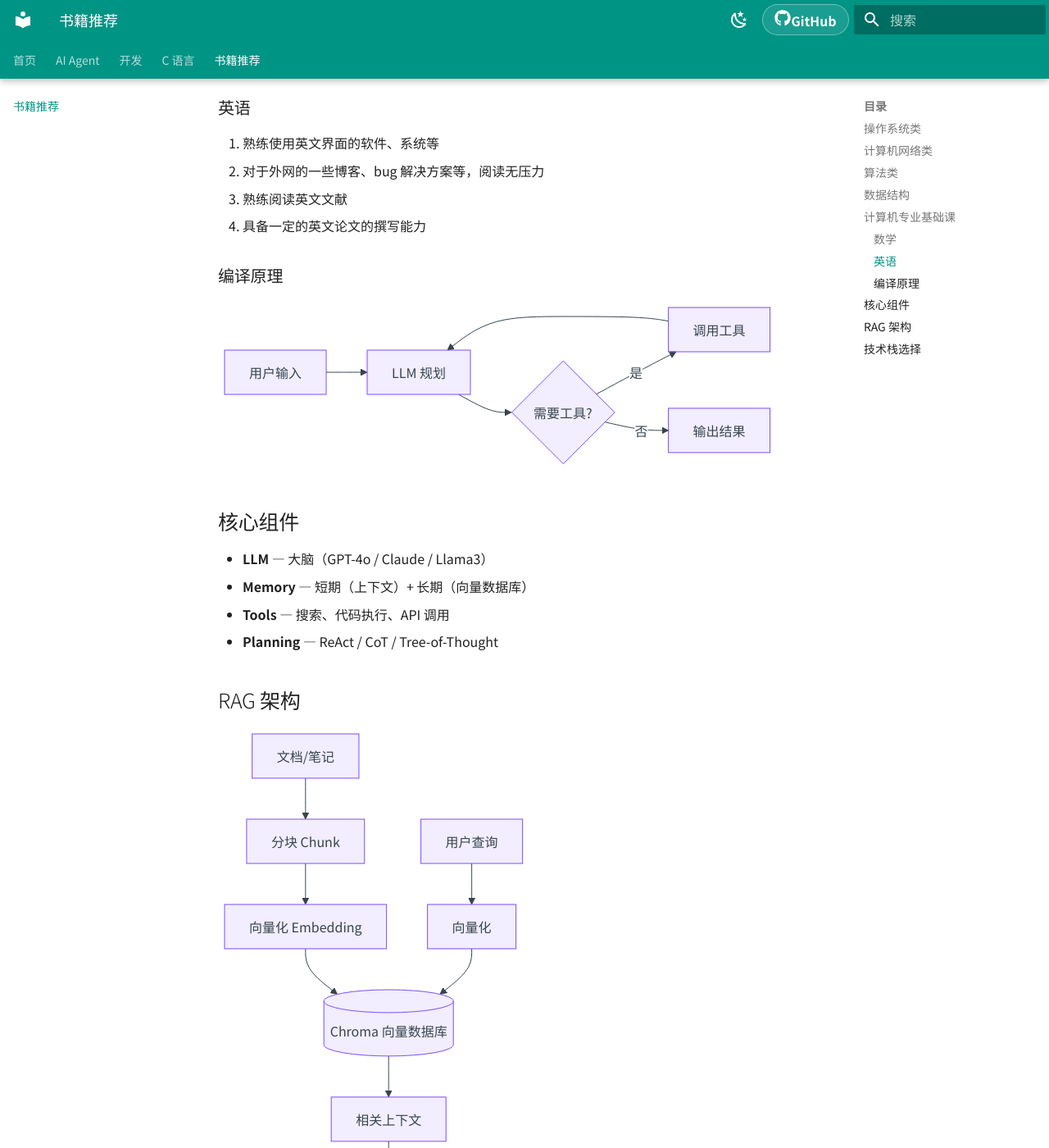
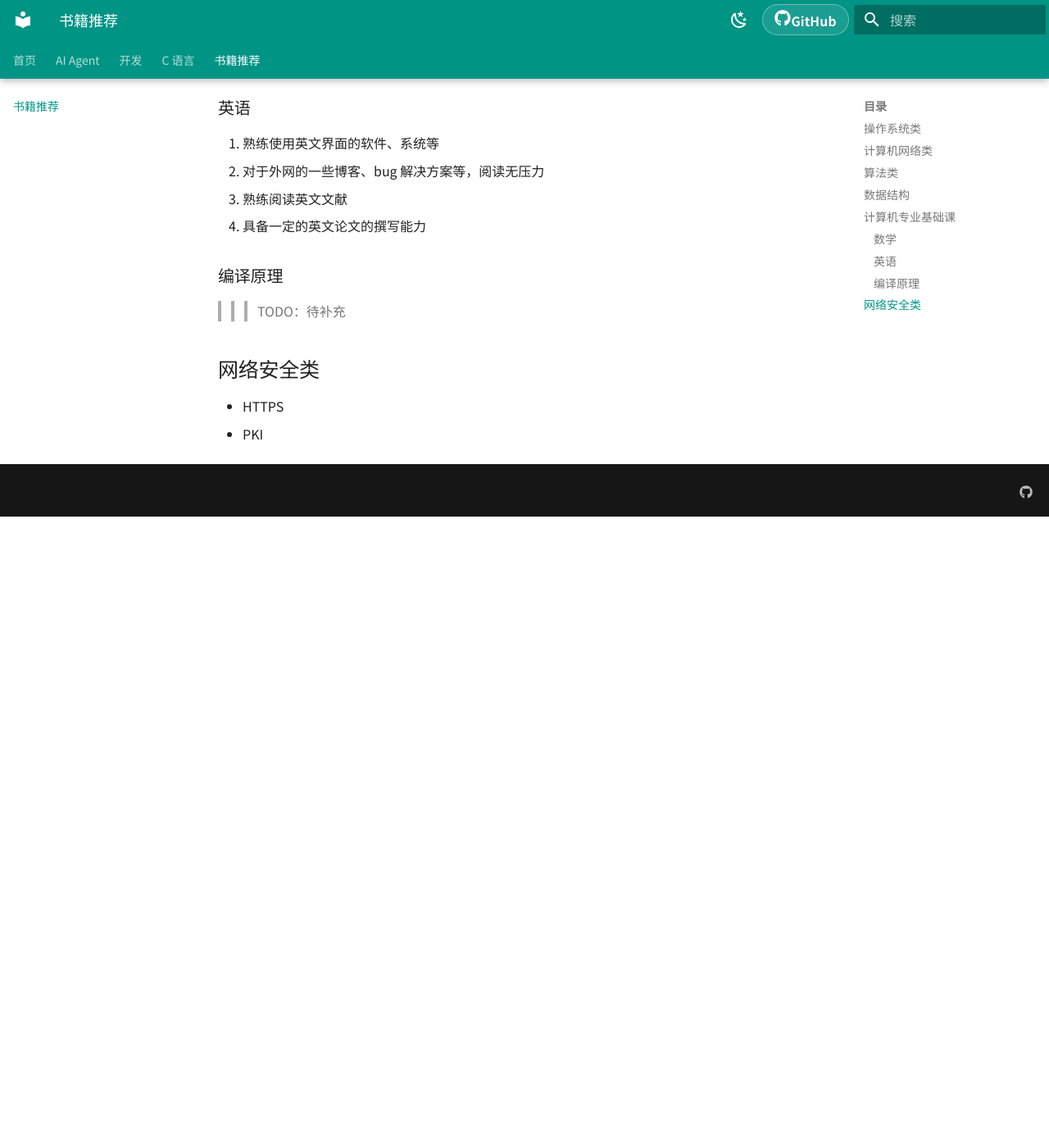
Before and after one commit to yangyinmiao/my-notes, an MkDocs documentation site: the page built from docs/书籍推荐/intro.md, in a window 1280 px wide and 1400 px high, scrolled down 985 px. Shown: the whole window at 82% size. Built offline with MkDocs 1.6.1 and Material for MkDocs 9.7.7, drawn with Linux system fonts in a browser that asks for light colours; after the commit the page ends 1615 px from its top, so only the background shows below that; some of the changed text lies outside the part shown.

Commit message:
chore: 更新书籍推荐文档，添加网络安全类和TODO项，删除冗余内容

````diff
--- a/docs/书籍推荐/intro.md
+++ b/docs/书籍推荐/intro.md
@@ -31,48 +31,9 @@
 4. 具备一定的英文论文的撰写能力
 
 ### 编译原理
+>>>  TODO：待补充
 
+## 网络安全类
 
-
-
-
-```mermaid
-graph LR
-    A[用户输入] --> B[LLM 规划]
-    B --> C{需要工具?}
-    C -- 是 --> D[调用工具]
-    D --> B
-    C -- 否 --> E[输出结果]
-```
-
-## 核心组件
-
-- **LLM** — 大脑（GPT-4o / Claude / Llama3）
-- **Memory** — 短期（上下文）+ 长期（向量数据库）
-- **Tools** — 搜索、代码执行、API 调用
-- **Planning** — ReAct / CoT / Tree-of-Thought
-
-## RAG 架构
-
-```mermaid
-graph TD
-    Docs[文档/笔记] --> Chunk[分块 Chunk]
-    Chunk --> Embed[向量化 Embedding]
-    Embed --> VDB[(Chroma 向量数据库)]
-    Query[用户查询] --> Embed2[向量化]
-    Embed2 --> VDB
-    VDB --> Context[相关上下文]
-    Context --> LLM[LLM 生成回答]
-```
-
-## 技术栈选择
-
-| 组件 | 选型 |
-|------|------|
-| 向量数据库 | **Chroma** |
-| Embedding | sentence-transformers |
-| LLM 框架 | LangChain / LlamaIndex |
-| 本地推理 | llama.cpp / Ollama |
-
-!!! warning "注意"
-    向量数据库选型请根据数据量决定，小项目首选 **Chroma**，生产环境可考虑 Weaviate / Qdrant。
+- HTTPS
+- PKI
````
